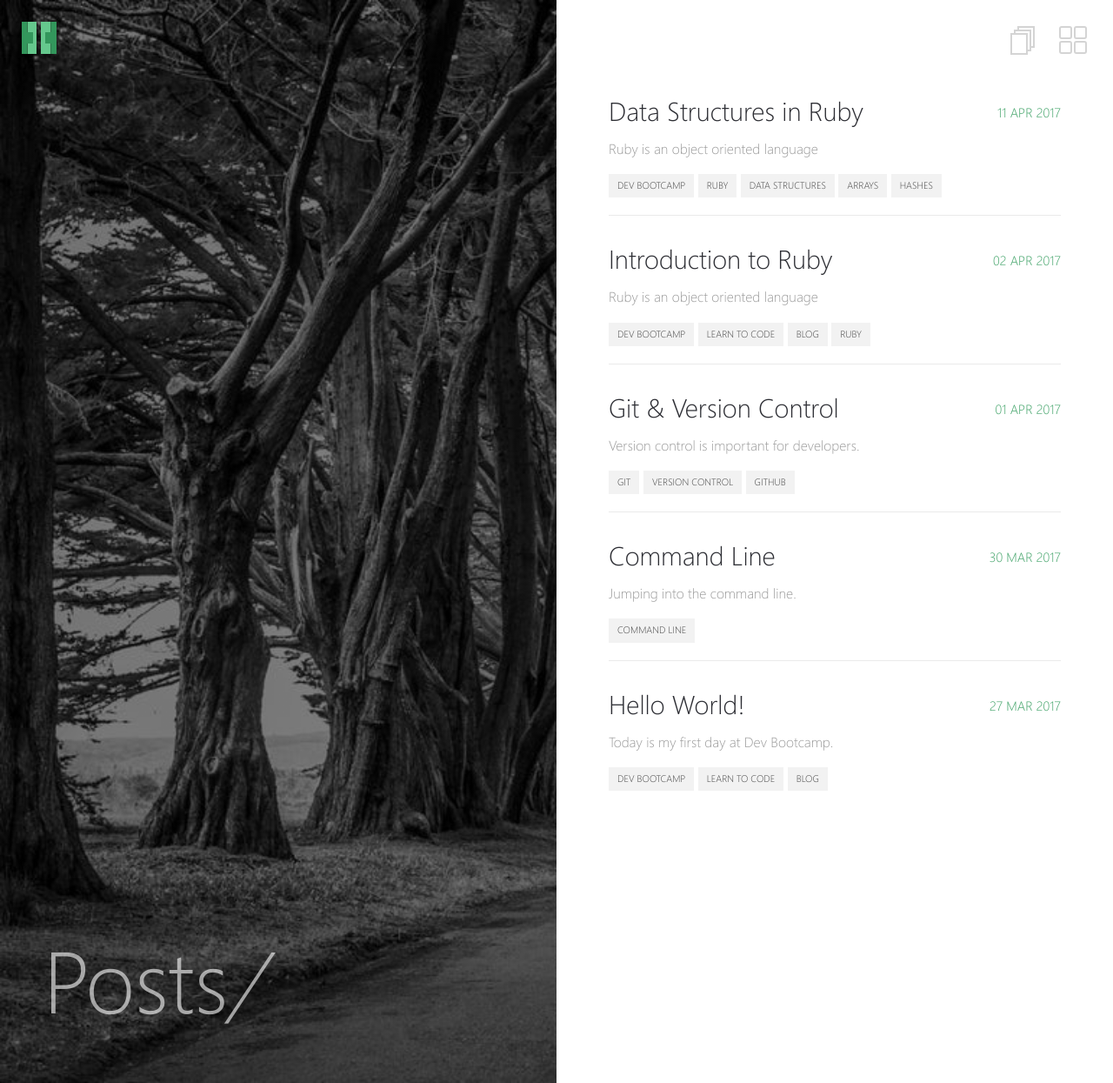
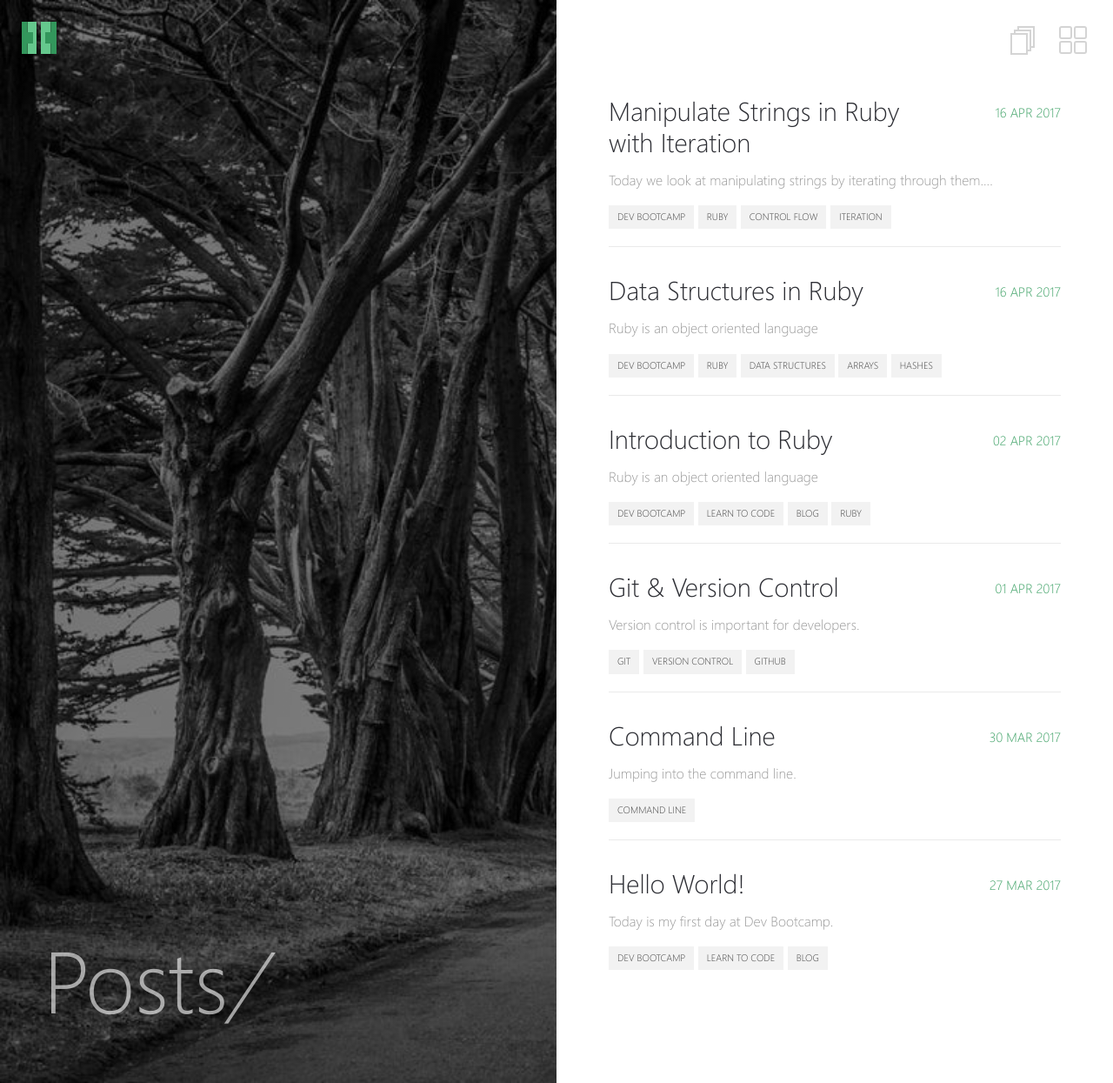
Before and after one commit to TolgaTatli/Halve, a Jekyll site: the page built from _pages/posts.md, in a window 1280 px wide. Shown: the whole page at 87% size. Built offline with Jekyll 4.4.1, drawn with Linux system fonts in a browser that asks for light colours.

Commit message:
Change date on blog post, and add the skeleton of a new post

```diff
--- a/_posts/2017-04-11-data-structures-in-ruby.md
+++ b/_posts/2017-04-16-data-structures-in-ruby.md
@@ -1,7 +1,7 @@
 ---
 layout: post
 title:  "Data Structures in Ruby"
-date:   2017-04-11
+date:   2017-04-16
 excerpt: "Ruby is an object oriented language"
 tag:
 - Dev Bootcamp
--- /dev/null
+++ b/_posts/2017-04-25-manipulate-strings-with-iteration.md
@@ -0,0 +1,21 @@
+---
+layout: post
+title:  "Manipulate Strings in Ruby with Iteration"
+date:   2017-04-16
+excerpt: "Today we look at manipulating strings by iterating through them."
+tag:
+- Dev Bootcamp
+- Ruby
+- control flow
+- iteration
+---
+
+## String Manipulation
+
+We are tasked with the assignment of creating a method that takes in a string, and performs the following manipulation on it:
+
+* Change all of the vowels to the next vowel in 'aeiou'
+* Swaps the first and last name
+* Changes all of the consonants to the next consonant in the alphabet.
+
+Phew. This is going to be tough!
```
